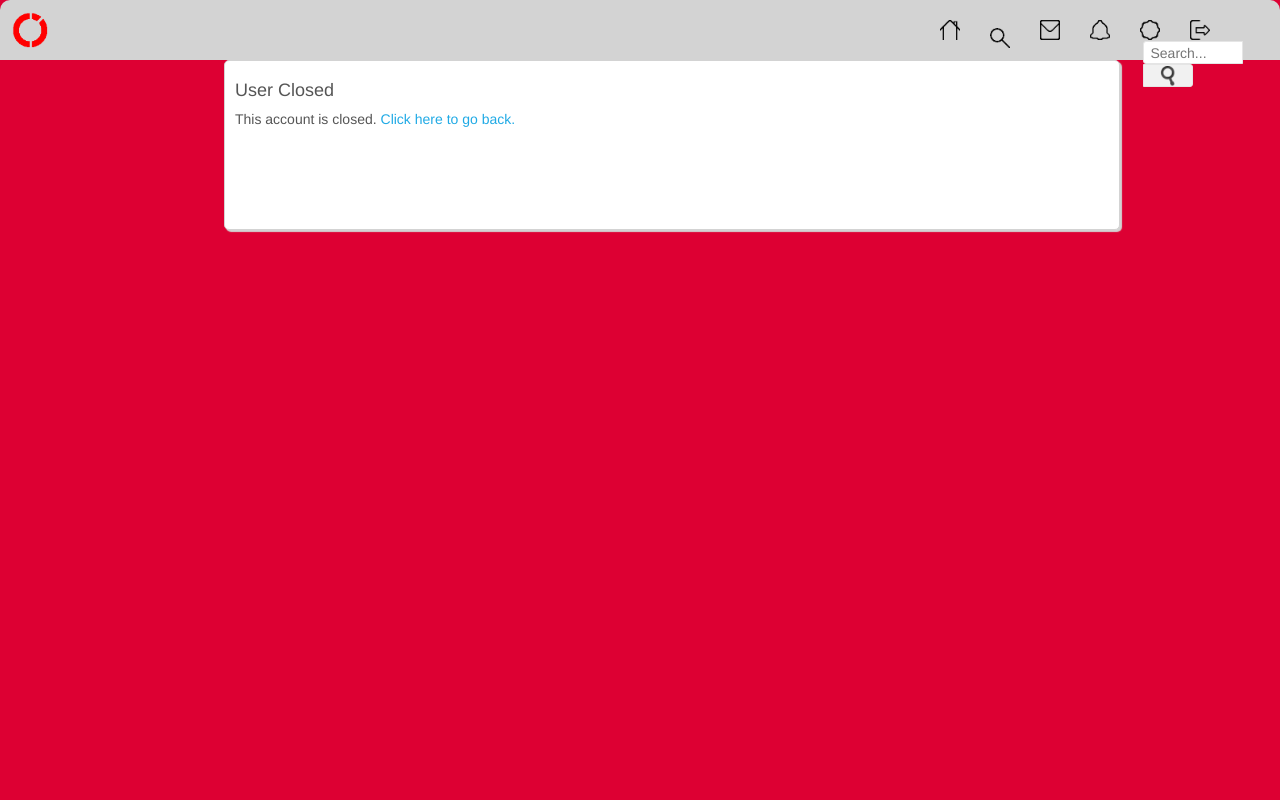
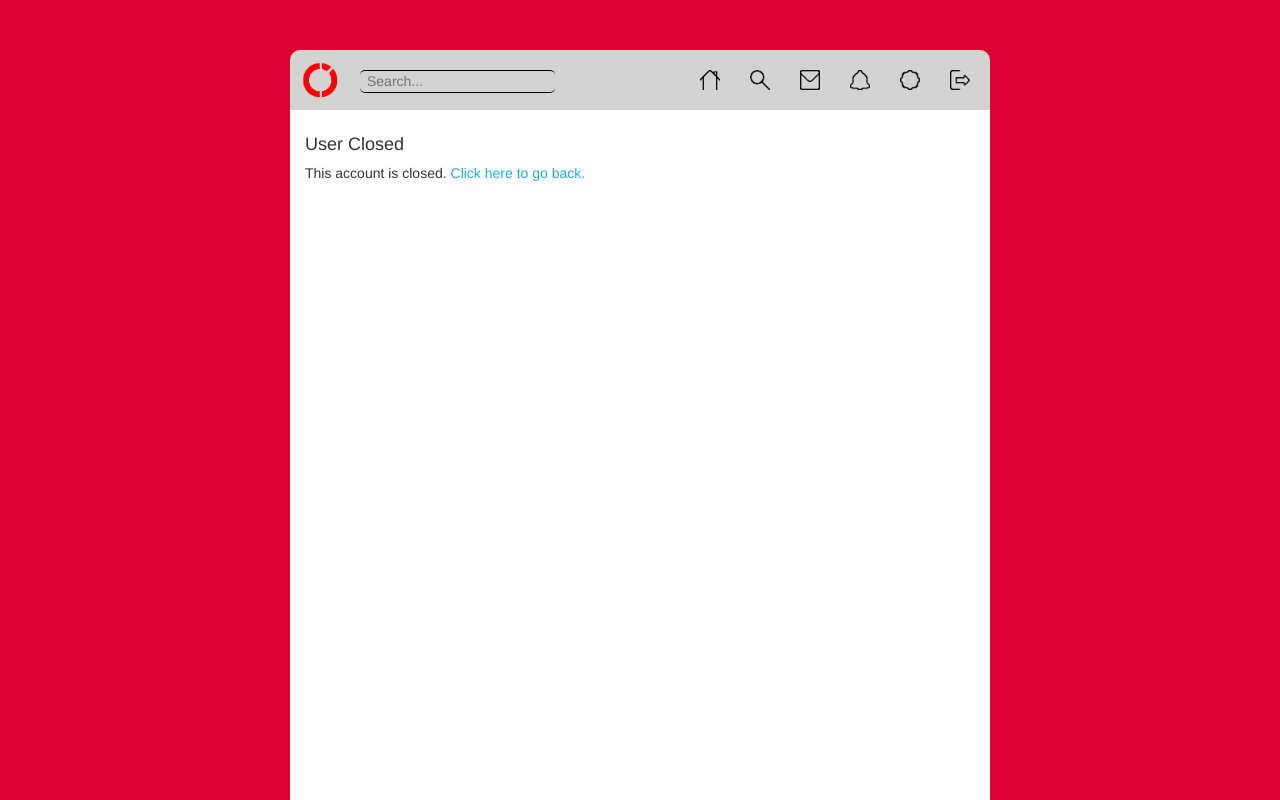
Before and after one commit to TH3RMIT3/cd-dev, a PHP site: page /user_closed.php in a window 1280 px wide. Run offline with PHP 8.4, Linux system fonts and the light colour scheme; the visitor is signed in with stand-in values (Sample User, id 1); data that the repository does not hold is empty; some libraries are stand-ins or nearby versions.

Commit message:
New UI set up
- Front page 50% finished.
- New icons.
- Settings etc are completed.

```diff
--- a/CircleSpace/assets/css/style.css
+++ b/CircleSpace/assets/css/style.css
@@ -445,8 +445,15 @@
 	background-color: #F00;
 	border-radius: 10px;
 	position: absolute;
-	left: 8px;
 	top: -5px;
+}
+
+#unread_notification {
+	right: 102px;
+}
+
+#unread_message {
+	right: 152px;
 }
 
 .resultDisplayNotification {
@@ -467,8 +474,10 @@
 	margin: 0;
 }
 
-.search {
-	margin: 8px 0 0 15%;
+.searchbar {
+	position: fixed;
+	left: 70;
+	top: 70;
 }
 
 .search #search_text_input {
@@ -671,7 +680,7 @@
   padding: 15px 15px 0px 15px;
   border: none;
   background: white;
-	height: 740px;
+	height: 730px;
 	overflow-x: hidden;
 	overflow-y: auto;
 }
@@ -777,27 +786,27 @@
 }
 
 .logout {
-  right: 60px;
+  right: 10px;
 }
 
 .settings {
-  right: 110px;
+  right: 060px;
 }
 
 .notifications {
+	right: 110px;
+}
+
+.messages {
 	right: 160px;
 }
 
-.messages {
-	right: 210px;
-}
-
-.search {
-  right: 260px;
+.searchbtn {
+  right: 210px;
 }
 
 .home {
-  right: 310px;
+  right: 260px;
 }
 
 .htbx1 {
@@ -849,3 +858,13 @@
   left: 204px;
   width: 15px;
 }
+
+#search_text_input {
+	outline: none;
+	border: none;
+	border-top: 1px solid black;
+	border-bottom: 1px solid black;
+	border-radius: 5px;
+	padding: 2px 7px;
+	background: none;
+}
--- a/CircleSpace/assets/js/demo.js
+++ b/CircleSpace/assets/js/demo.js
@@ -1,10 +1,10 @@
 $(document).ready(function() {
 
-	$('#search_text_input').focus(function() {
-		if(window.matchMedia( "(min-width: 800px)" ).matches) {
-			$(this).animate({width: '250px'}, 500);
-		}
-	});
+	// $('#search_text_input').focus(function() {
+	// 	if(window.matchMedia( "(min-width: 800px)" ).matches) {
+	// 		$(this).animate({width: '250px'}, 500);
+	// 	}
+	// });
 
 	$('.button_holder').on('click', function() {
 		document.search_form.submit();
--- a/CircleSpace/close_account.php
+++ b/CircleSpace/close_account.php
@@ -1,3 +1,5 @@
+<div class="container">
+
 <?php
 include("includes/header.php");
 
@@ -14,7 +16,7 @@
 
 ?>
 
-<div class="main_column column">
+<div class="main">
 
 	<h4>Close Account</h4>
 
@@ -28,3 +30,4 @@
 	</form>
 
 </div>
+</div>
--- a/CircleSpace/includes/header.php
+++ b/CircleSpace/includes/header.php
@@ -61,14 +61,12 @@
 				$num_requests = $user_obj->getNumberOfFriendRequests();
 			?>
 
-			<div class="search">
+			<!-- SEARCH -->
+
+			<div class="searchbar">
 
 				<form action="search.php" method="GET" name="search_form">
 					<input type="text" onkeyup="getLiveSearchUsers(this.value, '<?php echo $userLoggedIn; ?>')" name="q" placeholder="Search..." autocomplete="off" id="search_text_input">
-
-					<div class="button_holder">
-						<img src="assets/images/icons/magnifying_glass.png">
-					</div>
 
 				</form>
 
@@ -78,21 +76,24 @@
 				<div class="search_results_footer_empty">
 				</div>
 
+			</div>
+
+			<a>
 				<img
 				src="https://circle-space.com/assets/images/cs/search.png"
-				onclick="window.location.href='http://www.google.com'"
-				alt="Search" class="headerbtn search">
+				alt="Search" class="headerbtn searchbtn">
+			</a>
 
-			</div>
+			<!-- HOME -->
 
-			<a href="<?php echo $userLoggedIn; ?>">
-				<?php echo $user['first_name']; ?>
-			</a>
 			<a href="index.php">
 				<img
 	      src="https://circle-space.com/assets/images/cs/home.png"
 	      alt="Home" class="headerbtn home">
 			</a>
+
+			<!-- MESSAGES -->
+
 			<a href="javascript:void(0);" onclick="getDropdownData('<?php echo $userLoggedIn; ?>', 'message')">
 				<img
 	      src="https://circle-space.com/assets/images/cs/messages.png"
@@ -102,20 +103,29 @@
 				 echo '<span class="notification_badge" id="unread_message">' . $num_messages . '</span>';
 				?>
 			</a>
+
+			<!-- Notifications -->
+
 			<a href="javascript:void(0);" onclick="getDropdownData('<?php echo $userLoggedIn; ?>', 'notification')">
 				<img
 	      src="https://circle-space.com/assets/images/cs/notifications.png"
 	      alt="Notifications" class="headerbtn notifications">
 				<?php
-				if($num_notifications > 0 or $num_requests > 0)
-				 echo '<span class="notification_badge" id="unread_notification">' . $num_notifications + $num_requests . '</span>';
+				if($num_notifications > 0)
+				 echo '<span class="notification_badge" id="unread_notification">' . $num_notifications . '</span>';
 				?>
 			</a>
+
+			<!-- SETTINGS -->
+
 			<a href="settings.php">
 				<img
 	      src="https://circle-space.com/assets/images/cs/settings.png"
 	      alt="Settings" class="headerbtn settings">
 			</a>
+
+			<!-- LOGOUT -->
+
 			<a href="includes/handlers/logout.php">
 				<img
 	      src="https://circle-space.com/assets/images/cs/logout.png"
--- a/CircleSpace/settings.php
+++ b/CircleSpace/settings.php
@@ -1,9 +1,11 @@
+<div class="container">
+
 <?php
 include("includes/header.php");
 include("includes/form_handlers/settings_handler.php");
 ?>
 
-<div class="main_column column">
+<div class="main">
 
 	<h4>Account Settings</h4>
 	<?php
@@ -51,3 +53,4 @@
 
 
 </div>
+</div>
--- a/CircleSpace/user_closed.php
+++ b/CircleSpace/user_closed.php
@@ -1,11 +1,14 @@
+<div class="container">
+
 <?php
 include("includes/header.php");
 ?>
 
-<div class="main_column column" id="main_column">
+<div class="main" id="main_column">
 	<h4>User Closed</h4>
 
 	This account is closed.
 	<a href="index.php"> Click here to go back.</a>
 
 </div>
+</div>
--- /dev/null
+++ b/guestlist.txt
@@ -0,0 +1,4 @@
+Atay
+Alex L
+Ary
+Jack
```
